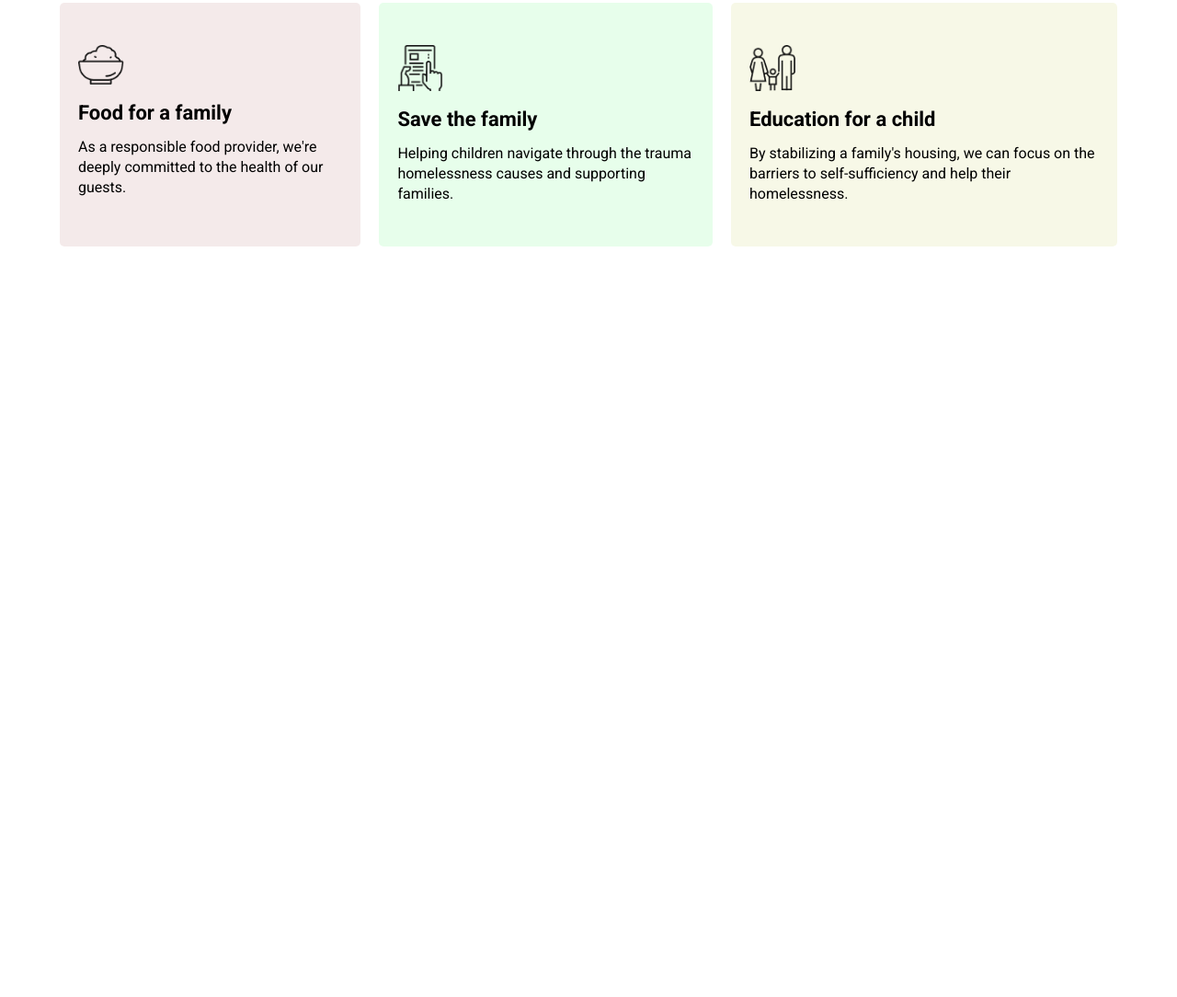
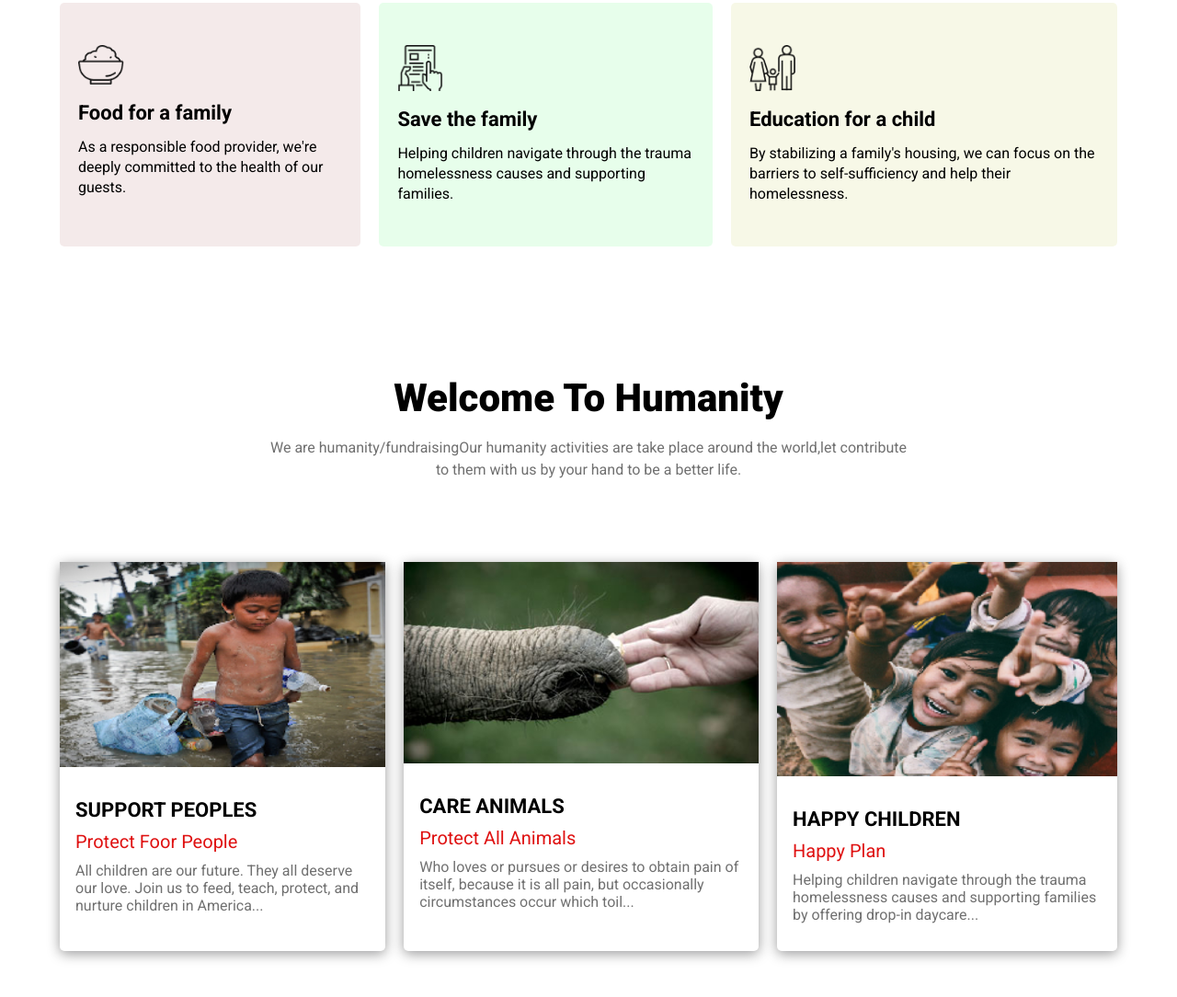
Before and after one commit to rafinsripon/donte-demo, a plain HTML site: page index.html in a window 1280 px wide. Shown: the part 1486-2570 px from the top of the page at 92% size. Before the commit the page ends 1824 px from the top, so only its background shows below. Drawn offline with Linux system fonts and the light colour scheme.

Commit message:
welcome humanity done

```diff
--- a/css/style.css
+++ b/css/style.css
@@ -206,3 +206,52 @@ Donate_plan_section_Start
 /*--------------------------------
 Donate_plan_section_End
 ----------------------------------*/
+
+/*-----------------------------------
+Wellcome_humanity_section_Start
+-------------------------------------*/
+.welcome_humanity{
+    padding-top: 70px;
+    padding-bottom: 70px;
+}
+.humanity_area {
+    display: flex;
+    padding-top: 70px;
+}
+
+.humanity_item img {
+    width: 100%;
+}
+
+.humanity_item {
+    margin-left: 10px;
+    margin-right: 10px;
+    box-shadow: 0px 3px 14px rgb(0 0 6 / 40%);
+    border-radius: 5px;
+}
+
+.humanity_text {
+    padding: 30px 17px;
+}
+
+.humanity_text h3 {
+    font-size: 22px;
+    text-transform: uppercase;
+}
+
+.humanity_text span {
+    color: #df1111;
+    font-size: 20px;
+    text-transform: capitalize;
+    display: block;
+    padding: 10px 0;
+}
+
+.humanity_text p {
+    font-size: 16px;
+    color: #707070;
+}
+
+/*-----------------------------------
+Wellcome_humanity_section_End
+-------------------------------------*/
--- a/index.html
+++ b/index.html
@@ -87,5 +87,43 @@
     </section>
     <!------------Donate_plan_Section_End------------
     ===========================================------>
+    <!---------Wellcome_humanity_Section_Start-------
+    ===========================================------>
+    <section class="welcome_humanity">
+        <div class="container">
+            <div class="common_contant">
+                <h2>welcome to humanity</h2>
+                <p>We are humanity/fundraisingOur humanity activities are take place around the world,let contribute to them with us by your hand to be a better life.</p>
+            </div>
+            <div class="humanity_area">
+                <div class="humanity_item">
+                    <img src="images/children.jpg" alt="">
+                    <div class="humanity_text">
+                        <h3>Support Peoples</h3>
+                        <span>protect foor people</span>
+                        <p>All children are our future. They all deserve our love. Join us to feed, teach, protect, and nurture children in America...</p>
+                    </div>
+                </div>
+                <div class="humanity_item">
+                    <img src="images/anml.jpg" alt="">
+                    <div class="humanity_text">
+                        <h3>care Animals</h3>
+                        <span>protect all animals</span>
+                        <p>Who loves or pursues or desires to obtain pain of itself, because it is all pain, but occasionally circumstances occur which toil...</p>
+                    </div>
+                </div>
+                <div class="humanity_item">
+                    <img src="images/hppy.jpg" alt="">
+                    <div class="humanity_text">
+                        <h3>happy children</h3>
+                        <span>happy plan</span>
+                        <p>Helping children navigate through the trauma homelessness causes and supporting families by offering drop-in daycare...</p>
+                    </div>
+                </div>
+            </div>
+        </div>
+    </section>
+    <!---------Wellcome_humanity_Section_End--------
+    ===========================================------>
 </body>
 </html>
```
